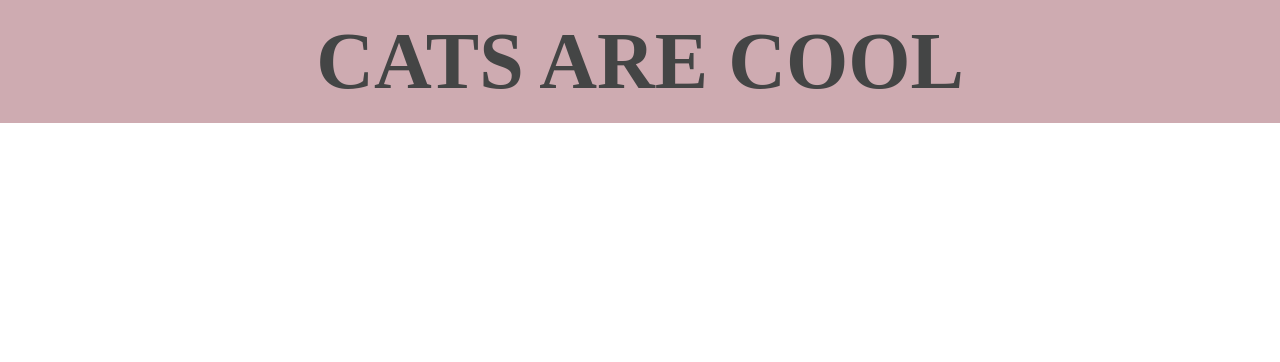
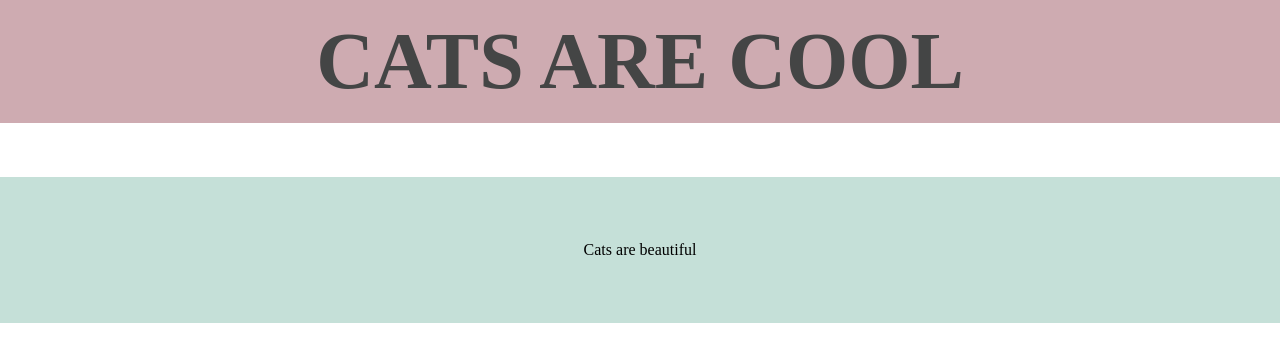
Before and after one commit to themichellesarmiento/CatsAreCool_Webpage, a plain HTML site: page index.html in a window 1280 px wide. Drawn offline with Linux system fonts and the light colour scheme.

Commit message:
Add intro text

```diff
--- a/index.html
+++ b/index.html
@@ -9,5 +9,8 @@
   <header class="header">
     <h1 class="header_title">Cats are cool</h1>
   </header>
+  <section class="intro">
+    <p class="intro_text">Cats are beautiful</p>
+  </section>
 </body>
 </html>
--- a/styles/styles.css
+++ b/styles/styles.css
@@ -32,3 +32,13 @@ h1 {
   padding: 1rem 0rem;
   color: var(--tertiary-dark);
 }
+
+.intro{
+  padding: 3rem;
+  background-color: var(--tertiary-light);
+}
+
+.intro_text{
+  text-align: center;
+
+}
```
